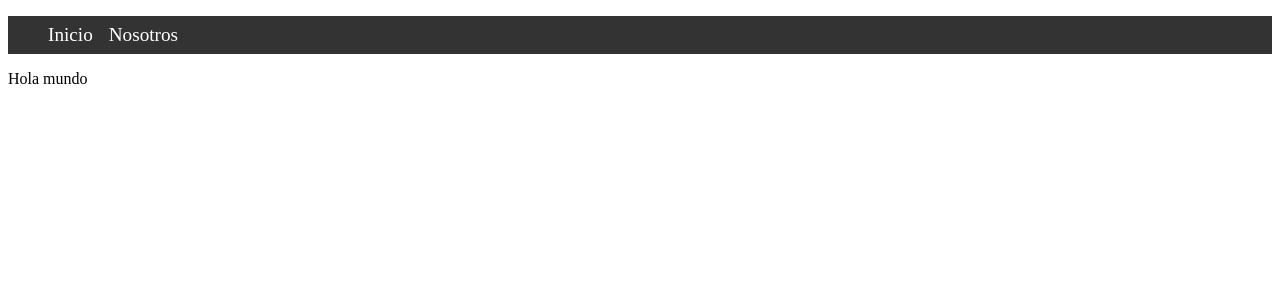
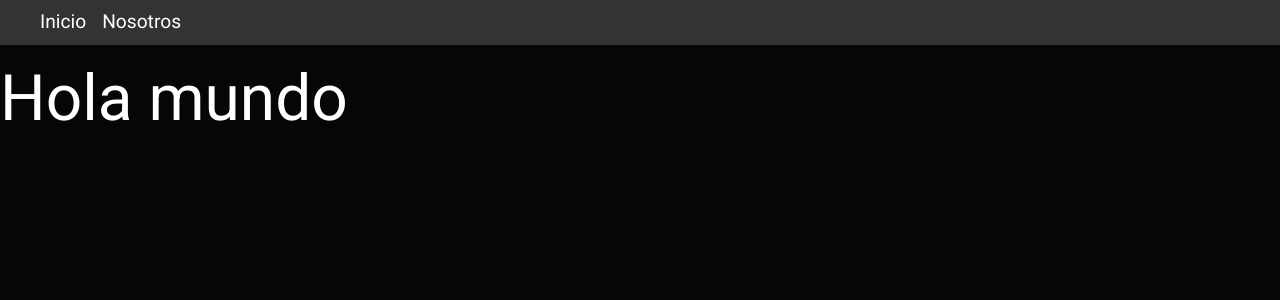
Before and after one commit to jimmy404/SSR-Proyect, a Next.js app: page / in a window 1280 px wide. Shown: the top 300 px of the page. Built offline with nearby package versions, Linux system fonts and the light colour scheme.

Commit message:
Adding Master.js in component folder and work on it

```diff
--- /dev/null
+++ b/componentes/Master.js
@@ -0,0 +1,18 @@
+import Head from 'next/head';
+import Navegacion from './Navegacion';
+const Masterpage = (props) => (
+
+    <div>
+        <Head>
+            <title>Bitcoin App</title>
+            <meta name="viewport" content="width=device-width, initial-scale=1, shrink-to-fit=no" />
+            <link rel="stylesheet" href="https://bootswatch.com/4/cyborg/bootstrap.min.css"/>
+        </Head>
+
+        <Navegacion />
+        {props.children}
+    </div>
+
+);
+
+export default Masterpage;
--- a/pages/index.js
+++ b/pages/index.js
@@ -1,10 +1,12 @@
-import Navegacion from '../componentes/Navegacion';
+import MasterPage from '../componentes/Master';
 
 
 const Index = () => (
-    <div>
-        <Navegacion />
-        <p>Hola mundo</p>
-    </div>
+    <MasterPage>
+        <div>
+            <h1>Hola mundo</h1>
+        </div>
+    </MasterPage>
 )
+
 export default Index;
```
Also changed, not shown: pages/Nosotros.js (+9 -5 lines), 1 other file (tests, documents, lock files or other folders).
